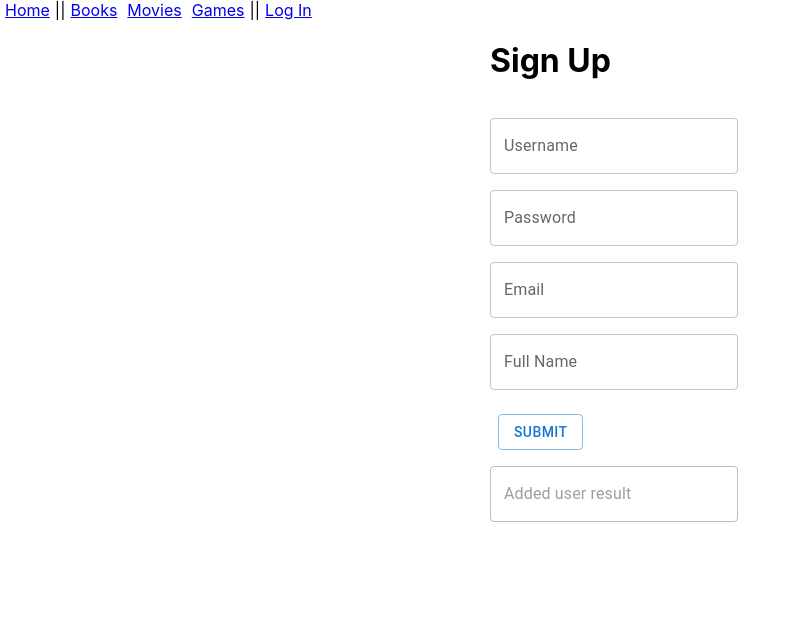
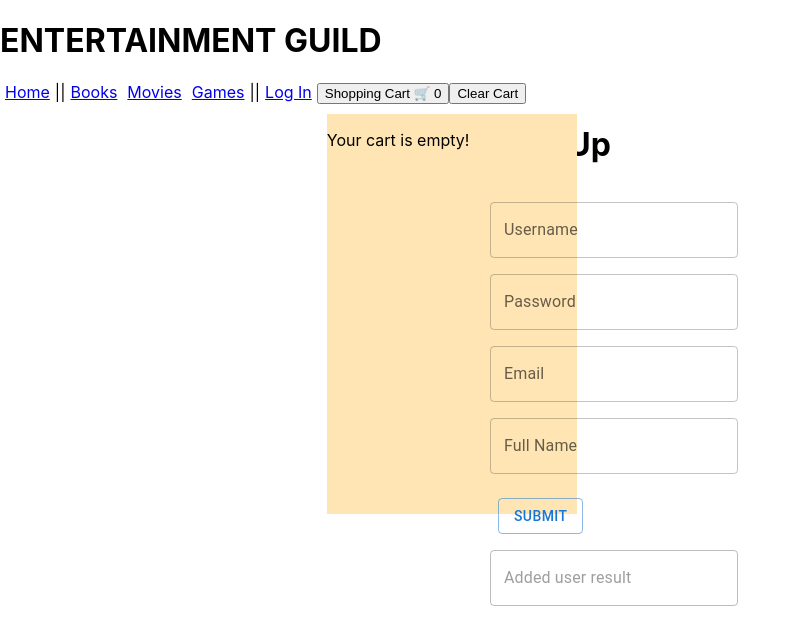
Before and after one commit to axelvillello/entertainment-guild, a React (Create React App) app: page /addNewUser in a window 1280 px wide. Shown: the top 644 px of the page, without its empty margins (0-799 px from the left). Built offline with nearby package versions, Linux system fonts and the light colour scheme.

Commit message:
feat: Various
- items can be added to a shopping cart
- log in and sign up function correctly
- logging out can be achieved
- added beginning of "admin view"
- visual improvements

```diff
--- a/package.json
+++ b/package.json
@@ -2,6 +2,7 @@
   "name": "entertainment-guild-store",
   "version": "0.1.0",
   "private": true,
+  "proxy": "http://localhost:3001",
   "dependencies": {
     "@emotion/react": "^11.14.0",
     "@emotion/styled": "^11.14.1",
--- a/src/App.js
+++ b/src/App.js
@@ -9,24 +9,20 @@ import Featured from './Featured';
 import DisplayProducts from './DisplayProducts';
 import LoginUser from './LoginUser';
 import AddNewUser from './AddNewUser';
+import HomeRibbon from './HomeRibbon';
+import AuthProvider from './AuthProvider';
+import CartProvider from './CartProvider';
 
 const App = () => {
-
-  const padding = {
-    padding: 5
-  }
 
   //parameterised navigation for reuse of displayProducts
   return (
     <Router>
+      <AuthProvider>
+        <CartProvider>
           <div>
-        <Link style={padding} to="/">Home</Link>
-        ||
-        <Link style={padding} to="/displayProducts/Books">Books</Link>
-        <Link style={padding} to="/displayProducts/Movies">Movies</Link>
-        <Link style={padding} to="/displayProducts/Games">Games</Link>
-        ||
-        <Link style={padding} to="/loginUser">Log In</Link>
+            <h1>ENTERTAINMENT GUILD</h1>
+            <HomeRibbon />
           </div>
 
           <Routes>
@@ -35,6 +31,8 @@ const App = () => {
             <Route path="/loginUser" element={<LoginUser/>} />
             <Route path="/addNewUser" element={<AddNewUser/>} />
           </Routes>
+        </CartProvider>
+      </AuthProvider>
     </Router>
   );}
 
--- /dev/null
+++ b/src/AuthProvider.js
@@ -0,0 +1,54 @@
+import {useContext, createContext, useState} from "react";
+import { useNavigate } from "react-router-dom";
+import axios from "axios";
+
+const AuthContext = createContext();
+
+const AuthProvider = ({children}) => {
+    const [user, setUser] = useState(localStorage.getItem("site") || null);
+    //const [token, setToken] = useState(localStorage.getItem("site") || "");
+    const navigate = useNavigate();
+
+    const loginAction = async (data) => {
+        try {
+            const response = await axios.post("http://localhost:3001/login",
+                {username: data.username, password: data.password},
+                {
+                headers: {
+                    "Accept": "application/json",
+                },
+                withCredentials: true,
+            });
+            if (response.data) {
+                setUser(response.data);
+                //setToken(response.data.token);
+                localStorage.setItem("site", response.data);
+                navigate("/");
+                return;
+            }
+            throw new Error(response.message);
+        }
+        catch (err) {
+            console.error(err);
+        }
+    };
+
+    const logOut = () => {
+        setUser(null);
+        //setToken("");
+        localStorage.removeItem("site");
+        navigate("/");
+    };
+
+    return (
+    <AuthContext.Provider value={{user, loginAction, logOut}}>
+        {children}
+    </AuthContext.Provider>
+    );
+};
+
+export default AuthProvider;
+
+export const useAuth = () => {
+    return useContext(AuthContext);
+};
--- /dev/null
+++ b/src/CartProvider.js
@@ -0,0 +1,34 @@
+import {useContext, createContext, useState} from "react";
+
+const CartContext = createContext();
+
+const CartProvider =({children}) => {
+    const [cart, setCart] = useState(() => {
+        const stored = localStorage.getItem("cart");
+        return stored ? JSON.parse(stored) : [];
+    }
+    );
+
+    const addToCart = (product) => {
+        setCart((prevCart) => [...prevCart, product]);
+        console.log(product);
+        localStorage.setItem("cart", JSON.stringify(cart));
+    };
+
+    const clearCart = () => {
+        setCart([]);
+        localStorage.setItem("cart", JSON.stringify(cart));
+    };
+
+    return (
+    <CartContext.Provider value={{cart, addToCart, clearCart}}>
+      {children}
+    </CartContext.Provider>
+  );
+};
+
+export default CartProvider;
+
+export const useCart = () => {
+    return useContext(CartContext);
+};
--- /dev/null
+++ b/src/HomeRibbon.js
@@ -0,0 +1,56 @@
+import { useAuth } from "./AuthProvider";
+import { Link } from 'react-router-dom';
+import ShoppingCart from "./ShoppingCart";
+
+const HomeRibbon = () => {
+    const auth = useAuth();
+
+    const padding = {
+        padding: 5
+    }
+
+    return (
+        <span>
+            {!auth.user ?
+            (
+                <span>
+                    <Link style={padding} to="/">Home</Link>
+                    ||
+                    <Link style={padding} to="/displayProducts/Books">Books</Link>
+                    <Link style={padding} to="/displayProducts/Movies">Movies</Link>
+                    <Link style={padding} to="/displayProducts/Games">Games</Link>
+                    ||
+                    <Link style = {padding} to="/loginUser">Log In</Link>
+                    <ShoppingCart/>
+                </span>
+            )
+            :
+            auth.user.isAdmin? (
+                <span>
+                    Admin!!!
+                    <button onClick={() => auth.logOut()} className="btn-submit">
+                        Log Out
+                    </button>
+                </span>
+            )
+            :
+            (
+                <span>
+                    <Link style={padding} to="/">Home</Link>
+                    ||
+                    <Link style={padding} to="/displayProducts/Books">Books</Link>
+                    <Link style={padding} to="/displayProducts/Movies">Movies</Link>
+                    <Link style={padding} to="/displayProducts/Games">Games</Link>
+                    ||
+                    <button onClick={() => auth.logOut()} className="btn-submit">
+                        Log Out
+                    </button>
+                    <ShoppingCart/>
+                </span>
+            )}
+
+        </span>
+    )
+}
+
+export default HomeRibbon;
--- a/src/LoginUser.js
+++ b/src/LoginUser.js
@@ -2,16 +2,24 @@ import { Box, FormControl, FormGroup, TextField, Button } from '@mui/material';
 import { useState } from "react";
 import { tryLoginUser } from './helpers/userHelpers';
 import { Link } from 'react-router-dom';
-import AddNewUser from './AddNewUser';
+import { useAuth } from './AuthProvider';
 
 const LoginUser = () => {
     const [username, setUsername] = useState("");
     const [password, setPassword] = useState("");
     const [result, setResult] = useState("");
 
+    const auth = useAuth();
+
     const handleLogin = (event) => {
-        event.preventDefault(); //Prevent reloading of the page
-        tryLoginUser(username, password, setResult);
+        event.preventDefault();
+
+        if (username !== "" && password !== ""){
+            auth.loginAction({username, password});
+            return;
+        }
+        alert("Please enter a valid login.")
+        //tryLoginUser(username, password, setResult);
     }
 
     const handleUsernameChange = (event) => {
@@ -19,12 +27,7 @@ const LoginUser = () => {
     }
 
     const handlePasswordChange = (event) => {
-
         setPassword(event.target.value);
-    }
-
-    const padding = {
-        padding: 5
     }
 
     return (
--- a/src/Product.js
+++ b/src/Product.js
@@ -2,41 +2,59 @@
 //generically for many different types of products
 //WRITTEN BY: Axel Ello
 import { useState } from "react";
+import { useCart } from "./CartProvider";
 
 const Product = (props) => {
     const [enlarged, setEnlarged] = useState(false);
+    const cart = useCart();
 
     return (
-        <button
+        <div
             onClick={() => setEnlarged(!enlarged)}
             style={{
-                height: "200px",
-                width: "200px",
+                height: enlarged? "400px" : "200px",
+                width: enlarged? "400px" : "200px",
                 display: "flex",
                 justifyContent: "center",
                 alignItems: "center",
                 overflow: "hidden",
                 margin: "10px",
-                padding: enlarged ? "160px 160px" : "10px 20px",
-                transition: "all 0.1s"
+                padding: "10px",
+                transition: "all 0.3s",
+                backgroundColor: "#ADD8E6",
+                cursor: "pointer"
             }}>
             {!enlarged?
             (
                 <div>
-                    <h3>{props.title}</h3>
-                    <p>${props.price}</p>
+                    <h2>{props.title}</h2>
+                    <h3>{props.source}</h3>
+                    <p>${props.price} AUD </p>
                 </div>
             )
             :
             (
                 <div>
-                    <h3>{props.title}</h3>
-                    <p>${props.price}</p>
+                    <h2>{props.title}</h2>
+                    <h3>{props.source}</h3>
+                    <span>
+                        ${props.price} AUD
+                        <button onClick={(e) => {
+                            e.stopPropagation();
+                            cart.addToCart({
+                                id: props.key,
+                                title: props.title,
+                                price: props.price,
+                            });
+                        }}>
+                            Add to Cart
+                        </button>
+                    </span>
                     <p>Author: {props.author}</p>
                     <div style = {{
                         width: "100%",
                         overflowY: "auto",
-                        height: "80px"
+                        height: "100px"
                     }}>
                         <p>{props.description}</p>
                     </div>
@@ -44,7 +62,7 @@ const Product = (props) => {
                 </div>
             )
             }
-        </button>
+        </div>
     );
 }
 
--- /dev/null
+++ b/src/ShoppingCart.js
@@ -0,0 +1,46 @@
+import {useCart} from "./CartProvider";
+import { useState } from "react";
+
+const ShoppingCart = () => {
+    const [cartOpen, setCartOpen] = useState(false);
+    const shopCart = useCart();
+
+    return (
+        <span style={{position: "relative", display: "inline-block"}}>
+            <button onClick={() => setCartOpen(!cartOpen)}>
+                Shopping Cart 🛒 {shopCart?.cart?.length || 0}
+            </button>
+
+            <button onClick={() => shopCart.clearCart()}>Clear Cart</button>
+
+            {!cartOpen && (
+                <div style={{
+                    position: "absolute",
+                    top: "100%",
+                    height: "400px",
+                    width: "250px",
+                    overflowY: "auto",
+                    margin: "10px",
+                    backgroundColor: "#FFE5B4",
+                }}>
+                    {shopCart.cart.length === 0 ? (
+                        <p>Your cart is empty!</p>
+                    )
+                    :
+                    (
+                        <>
+                            {shopCart.cart.map((i) => (<p>{i.title} - ${i.price}</p>))}
+                            <span style={{display: "flex", flexDirection: "column", gap: "8px"}}>
+                                <b>Total: ${shopCart.cart.reduce((sum, item) => sum + item.price, 0)}</b>
+                                <button>Check Out</button>
+                            </span>
+                        </>
+                    )}
+                </div>
+            )
+        }
+        </span>
+    )
+}
+
+export default ShoppingCart;
--- a/src/helpers/userHelpers.js
+++ b/src/helpers/userHelpers.js
@@ -11,7 +11,8 @@ const tryLoginUser = (username, password, setResult) => {
     };
     //POST credentials to login
     axios.post(API_PREFIX_SHORT + "/login", { username: username, password: password }, {
-        headers: headers, withCredentials: true
+        headers: headers,
+        withCredentials: true
     }).then((response) => { //Success
         console.log(response);
         //Change state variable here
```
Also changed, not shown: src/DisplayProducts.js (+5 -5 lines). Lines whose indentation alone changed are shown as unchanged.
